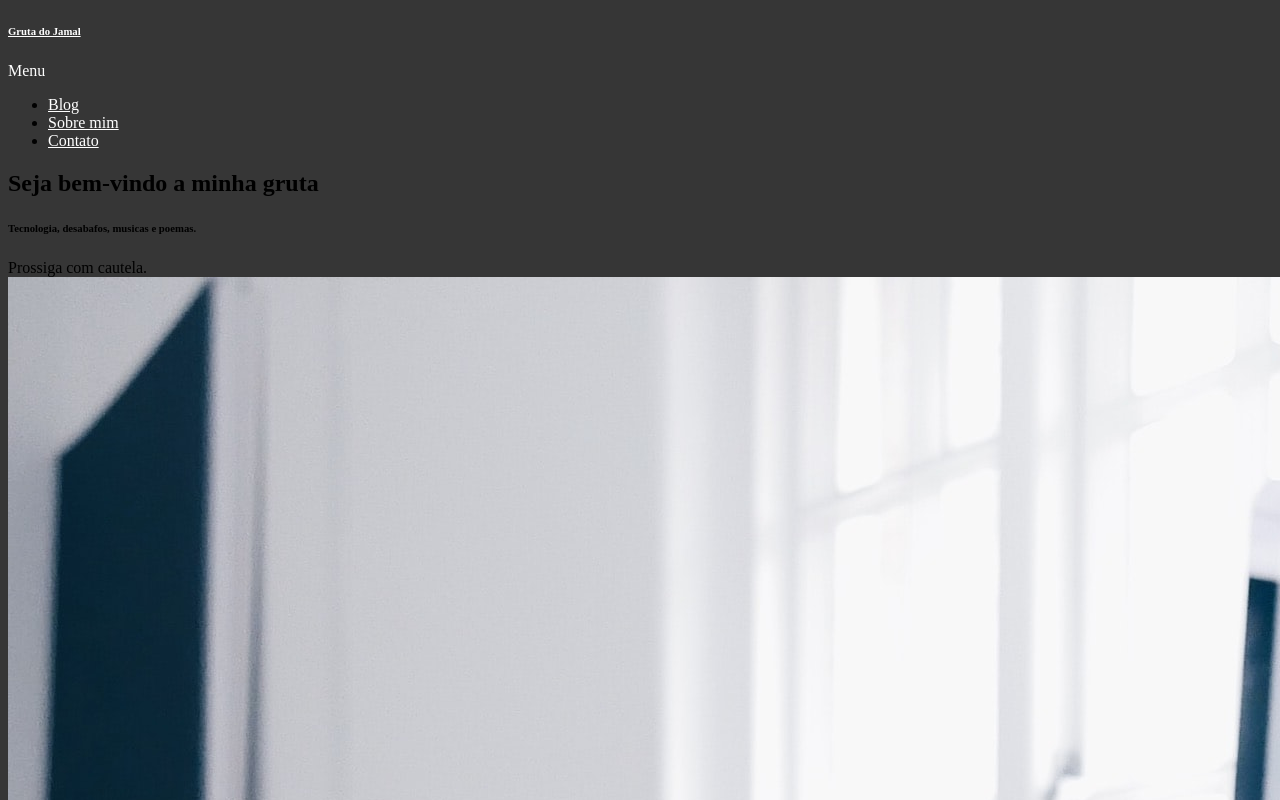
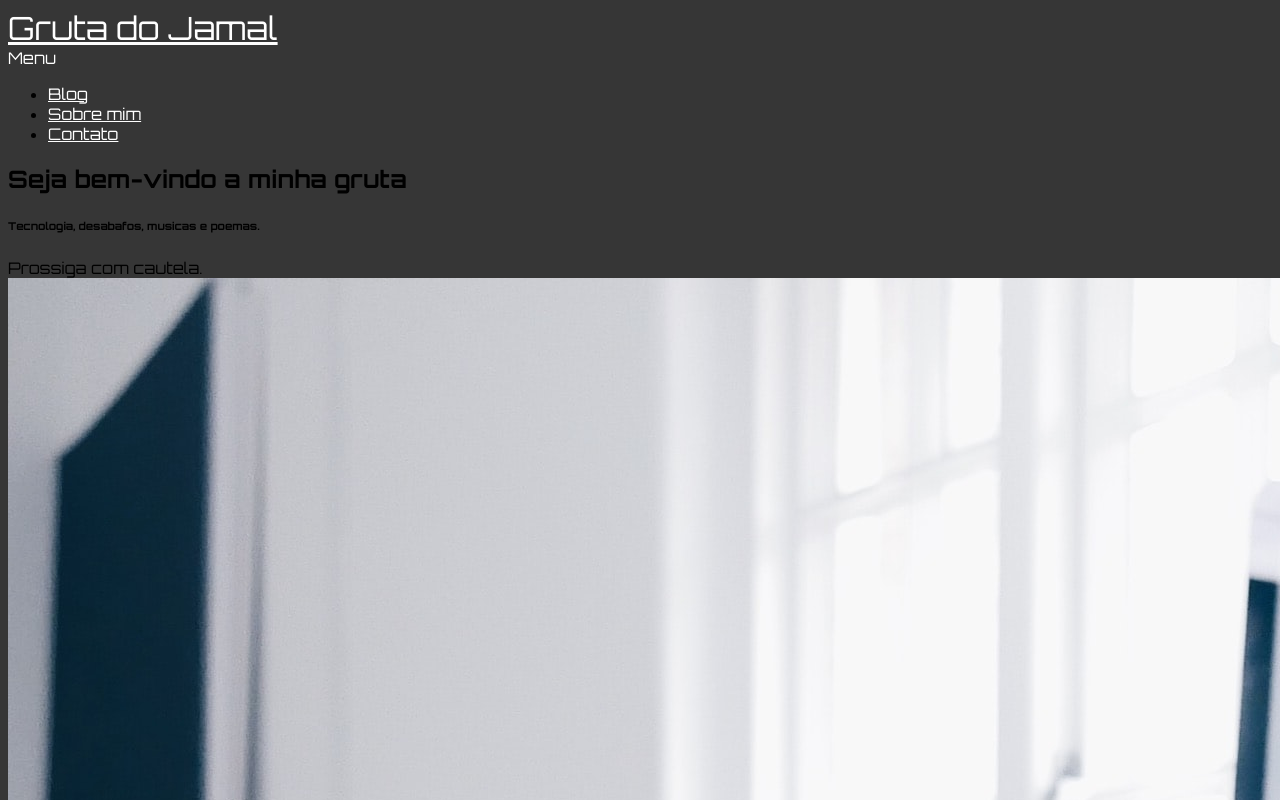
Before and after one commit to GamerSenior/gruta-do-jamal, a Next.js app: page / in a window 1280 px wide. Shown: the top 800 px of the page. Built offline with nearby package versions, Linux system fonts and the light colour scheme; some icons are missing.

Commit message:
Adicionado novas fontes

```diff
--- a/_includes/header.js
+++ b/_includes/header.js
@@ -9,7 +9,7 @@ export default function Header() {
         <div className='header header-fixed unselectable header-animated bg-dark'>
             <div className='header-brand'>
                 <div className='nav-item no-hover'>
-                    <a href='/'><h6>Gruta do Jamal</h6></a>
+                    <a href='/'><div className='logo'>Gruta do Jamal</div></a>
                 </div>
                 <div className={'nav-item nav-btn ' + (menuActive ? 'active ' : '') }
                     id='header-btn' onClick={() => setMenuActive(!menuActive)}>
@@ -62,6 +62,11 @@ export default function Header() {
                 a {
                     color: white
                 }
+
+                .logo {
+                    font-family: 'Orbitron';
+                    font-size: 32px;
+                }
             `}
             </style>
         </div>
--- a/_layouts/default.js
+++ b/_layouts/default.js
@@ -17,6 +17,9 @@ export default function DefaultLayout(props) {
                 <link href="https://fonts.googleapis.com/css?family=Nunito+Sans:200,300,400,600,700" rel="stylesheet" />
                 <link href="https://fonts.googleapis.com/css?family=Montserrat:400,700" rel="stylesheet" />
 
+                <link rel="preconnect" href="https://fonts.gstatic.com" />
+                <link href="https://fonts.googleapis.com/css2?family=Orbitron:wght@400;700&family=Roboto:wght@400;500&display=swap" rel="stylesheet" />
+
                 /* Fonts Awesome */
                 <link rel="stylesheet" href="https://use.fontawesome.com/releases/v5.2.0/css/all.css" integrity="sha384-hWVjflwFxL6sNzntih27bfxkr27PmbbK/iSvJ+a4+0owXq79v+lsFkW54bOGbiDQ" crossorigin="anonymous" />
             </Head>
@@ -27,9 +30,19 @@ export default function DefaultLayout(props) {
                     {props.children}
                 </div>
             </div>
+
             <style jsx global>{`
                 body {
-                    background-color: #363636
+                    background-color: #363636;
+                    font-family: 'Orbitron';
+                }
+
+                p {
+                    font-family: 'Roboto';
+                }
+
+                h1, h2, h3 {
+                    font-family: 'Orbitron';
                 }
             `}</style>
         </main>
--- a/pages/posts.js
+++ b/pages/posts.js
@@ -11,13 +11,12 @@ export default function Posts(props) {
                         <div className='card-container'>
                             <div className='card-image' style={{backgroundImage: `url(${post.image})`}}></div>
                             <div className='title-container'>
-                                <p className='title'>{post.title}</p>
+                                <h3 className='title'>{post.title}</h3>
                             </div>
                         </div>
                         <div className='content text-light u-text-justify'>
                             <p>{post.description}</p>
                         </div>
-
                     </div>
                 </Link>
             )
```
